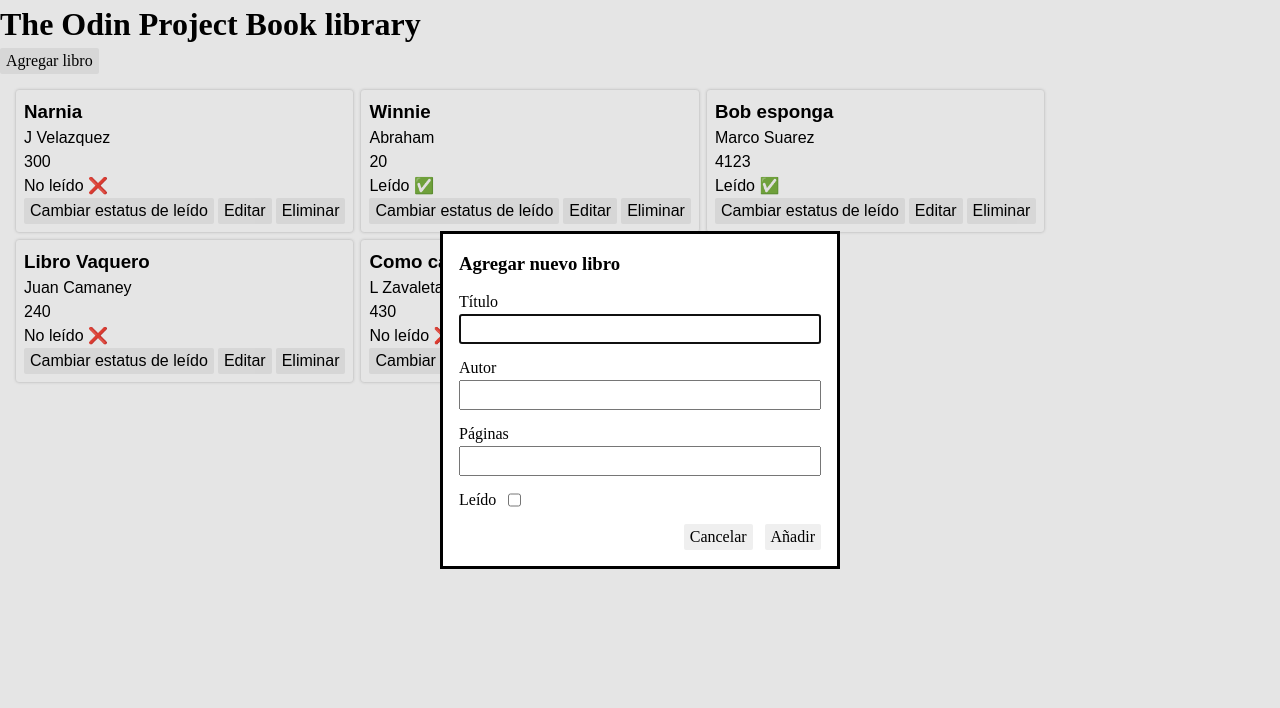
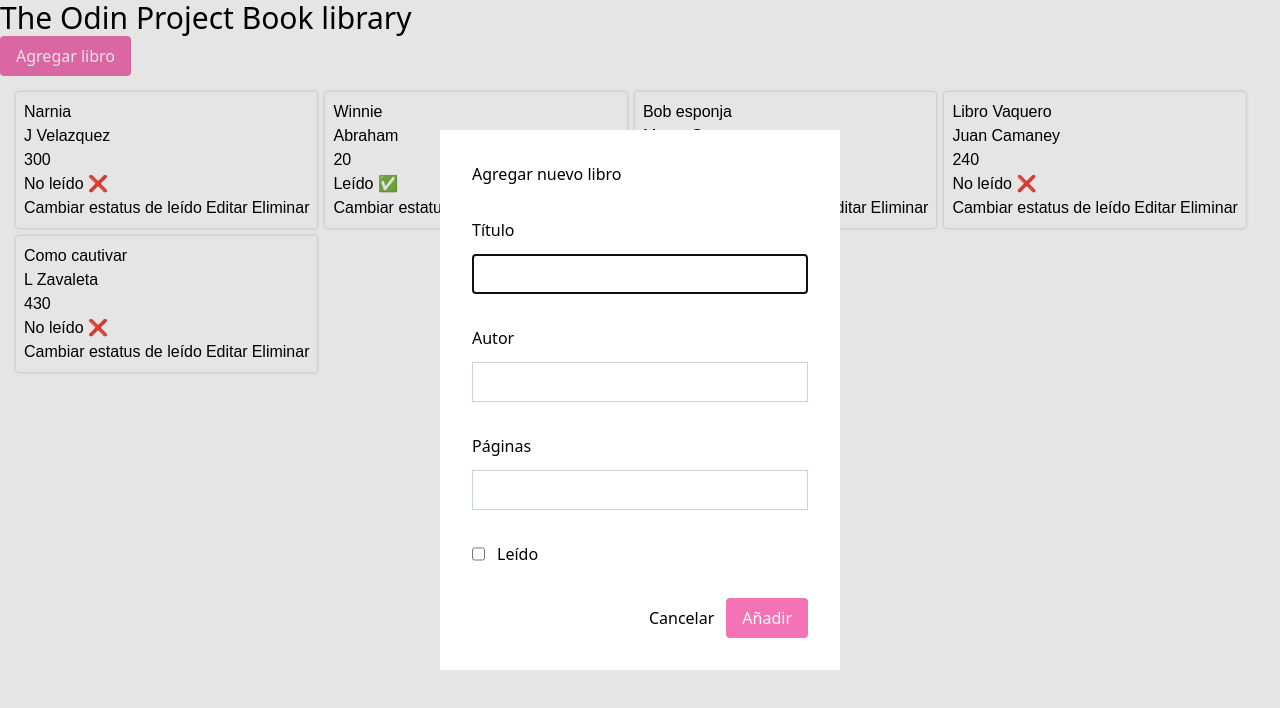
Before and after one commit to kike9978/top-project-library, a website built with Vite: page index.html in a window 1280 px wide. Both pictures are taken after a click on the button "Agregar libro". Built offline with nearby package versions, Linux system fonts and the light colour scheme.

Commit message:
Fix bug on form when no filling all required fields

```diff
--- a/global.css
+++ b/global.css
@@ -1,3 +1,7 @@
+@tailwind base;
+@tailwind components;
+@tailwind utilities;
+
 .flex {
   display: flex;
 }
@@ -9,15 +13,16 @@
 .flex-col {
   flex-direction: column;
 }
-.gap-2{
-  gap:.75rem
+
+.gap-2 {
+  gap: .75rem
 }
 
 dialog {
   min-width: 400px;
 }
 
-.display-none{
+.display-none {
   display: none;
 }
 
@@ -38,17 +43,9 @@
   align-items: flex-start;
 }
 
-button{
-  border: none;
-  border-radius: 2px;
-  cursor: pointer;
-}
 
-button:hover{
-  background-color: rgb(215, 214, 214);
-}
 
-.button-row{
+.button-row {
   display: flex;
   gap: .25rem;
 }
--- a/index.html
+++ b/index.html
@@ -12,32 +12,33 @@
 </head>
 
 <body>
-  <h1>The Odin Project Book library</h1>
-  <button id="open-modal-btn">Agregar libro</button>
+  <h1 class="text-3xl">The Odin Project Book library</h1>
+  <button id="open-modal-btn" class="rounded bg-pink-400 text-white py-2 px-4 hover:bg-pink-500">Agregar libro</button>
   <dialog>
-    <form action="" class="flex flex-col gap-2">
+    <form action="" class="flex flex-col gap-8 p-8">
       <h3>Agregar nuevo libro</h3>
-      <label class="flex flex-col">
+      <label class="gap-2 flex flex-col">
         Título
-        <input type="text" id="title" name="title" required>
+        <input class="px-2 h-10 border border-solid border-slate-300" type="text" id="title" name="title" required>
       </label>
-      <label class="flex flex-col">
+      <label class="gap-2 flex flex-col">
         Autor
-        <input type="text" id="author" name="author" required>
+        <input class="px-2 h-10 border border-solid border-slate-300" type="text" id="author" name="author" required>
       </label>
-      <label class="flex flex-col">
+      <label class="gap-2 flex flex-col">
         Páginas
-        <input type="number" id="pages" name="pages" required>
+        <input class="px-2 h-10 border border-solid border-slate-300" type="number" id="pages" name="pages" required>
       </label>
       <label class="flex gap-2">
+        <input class="" type="checkbox" id="isRead" name="isRead">
         Leído
-        <input type="checkbox" id="isRead" name="isRead">
       </label>
-      <div class="flex flex-end gap-2">
+      <menu class="flex flex-end gap-2">
         <button id="close-modal-btn" type="button">Cancelar</button>
-        <button type="submit" id="add-book-btn">Añadir</button>
+        <button class="rounded bg-pink-400 text-white py-2 px-4 hover:bg-pink-500" type="submit"
+          id="add-book-btn">Añadir</button>
         <button id="save-book-btn" class="display-none">Guardar</button>
-      </div>
+      </menu>
     </form>
   </dialog>
   <section class="card-grid"></section>
--- a/package.json
+++ b/package.json
@@ -1,6 +1,9 @@
 {
-  "dependencies": {},
   "devDependencies": {
+    "autoprefixer": "^10.4.19",
+    "eslint": "^9.6.0",
+    "postcss": "^8.4.39",
+    "tailwindcss": "^3.4.4",
     "vite": "^5.3.3"
   }
 }
--- /dev/null
+++ b/postcss.config.js
@@ -0,0 +1,6 @@
+module.exports = {
+  plugins: {
+    tailwindcss: {},
+    autoprefixer: {},
+  },
+}
--- a/script.js
+++ b/script.js
@@ -1,7 +1,7 @@
 const data = [
   { title: "Narnia", author: "J Velazquez", pages: 300, isRead: false },
   { title: "Winnie", author: "Abraham", pages: 20, isRead: true },
-  { title: "Bob esponga", author: "Marco Suarez", pages: 4123, isRead: true },
+  { title: "Bob esponja", author: "Marco Suarez", pages: 4123, isRead: true },
   { title: "Libro Vaquero", author: "Juan Camaney", pages: 240, isRead: false },
   { title: "Como cautivar", author: " L Zavaleta", pages: 430, isRead: false },
 ];
@@ -36,7 +36,6 @@
     const cardToEdit = document.querySelector(`article[data-book=${bookID}] p[data-book=isRead]`)
     cardToEdit.innerText = readStatus ? "Leído ✅" : "No leído ❌"
   }
-
 }
 
 class Library {
@@ -82,7 +81,7 @@
     })
   }
 
-  static generateCard(book){
+  static generateCard(book) {
     const card = document.createElement("article");
     card.classList.add("card");
 
@@ -156,5 +155,4 @@
 
 openModalBtn.addEventListener("click", (e) => UIRenderer.handleOpenModal(e))
 form.addEventListener("submit", (e) => Library.addBookToLibrary(e))
-addBookBtn.addEventListener("click", (e) => UIRenderer.handleAddBookBtn())
 closeModalBtn.addEventListener("click", (e) => UIRenderer.handleCloseModal(e))
--- /dev/null
+++ b/tailwind.config.js
@@ -0,0 +1,11 @@
+/** @type {import('tailwindcss').Config} */
+module.exports = {
+  content: [
+    "./index.html",
+    "./src/**/*.{js,ts,jsx,tsx}",
+  ],
+  theme: {
+    extend: {},
+  },
+  plugins: [],
+}
```
Also changed, not shown: 1 other file.
